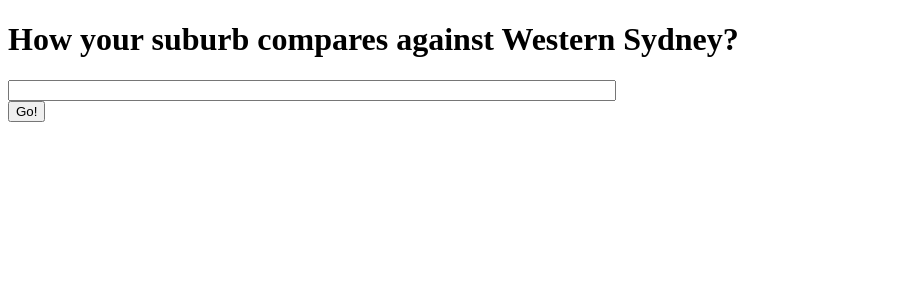
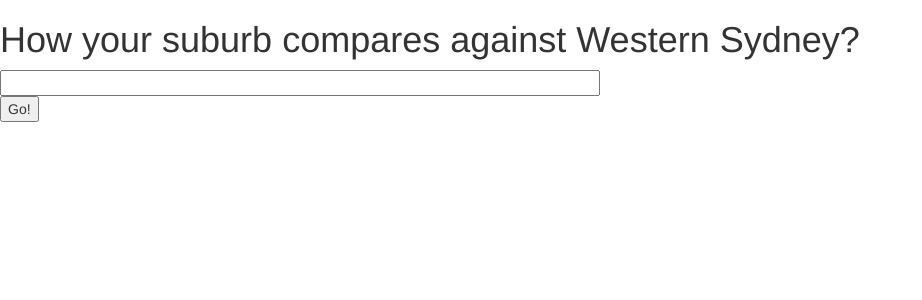
Before and after one commit to deccico/gowest, a Django app: page / in a window 1280 px wide. Shown: the top 300 px of the page, without its empty margins (0-922 px from the left). Run offline with Django 3.2, Linux system fonts and the light colour scheme; some libraries are stand-ins or nearby versions.

Commit message:
adding Twitter Bootstrap

```diff
--- a/gowestapp/templates/go/index.html
+++ b/gowestapp/templates/go/index.html
@@ -1,6 +1,13 @@
 <!DOCTYPE html>
 <html>
 <head lang="en">
+<!-- Latest compiled and minified CSS -->
+<link rel="stylesheet" href="//maxcdn.bootstrapcdn.com/bootstrap/3.2.0/css/bootstrap.min.css">
+<!-- Optional theme -->
+<link rel="stylesheet" href="//maxcdn.bootstrapcdn.com/bootstrap/3.2.0/css/bootstrap-theme.min.css">
+<!-- Latest compiled and minified JavaScript -->
+<script src="//maxcdn.bootstrapcdn.com/bootstrap/3.2.0/js/bootstrap.min.js"></script>
+
     <meta charset="UTF-8">
     <title>Go Go West!</title>
 </head>
```
